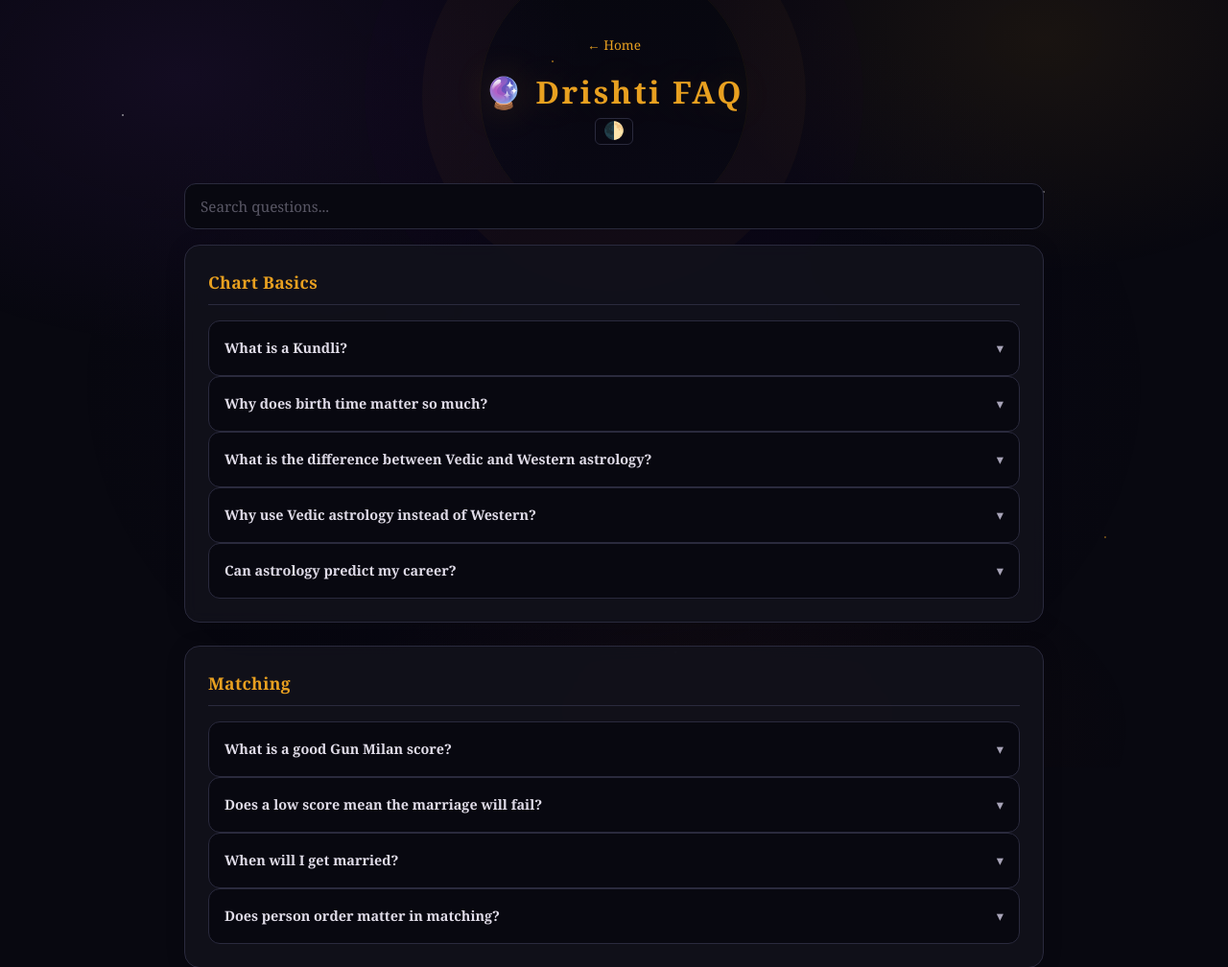
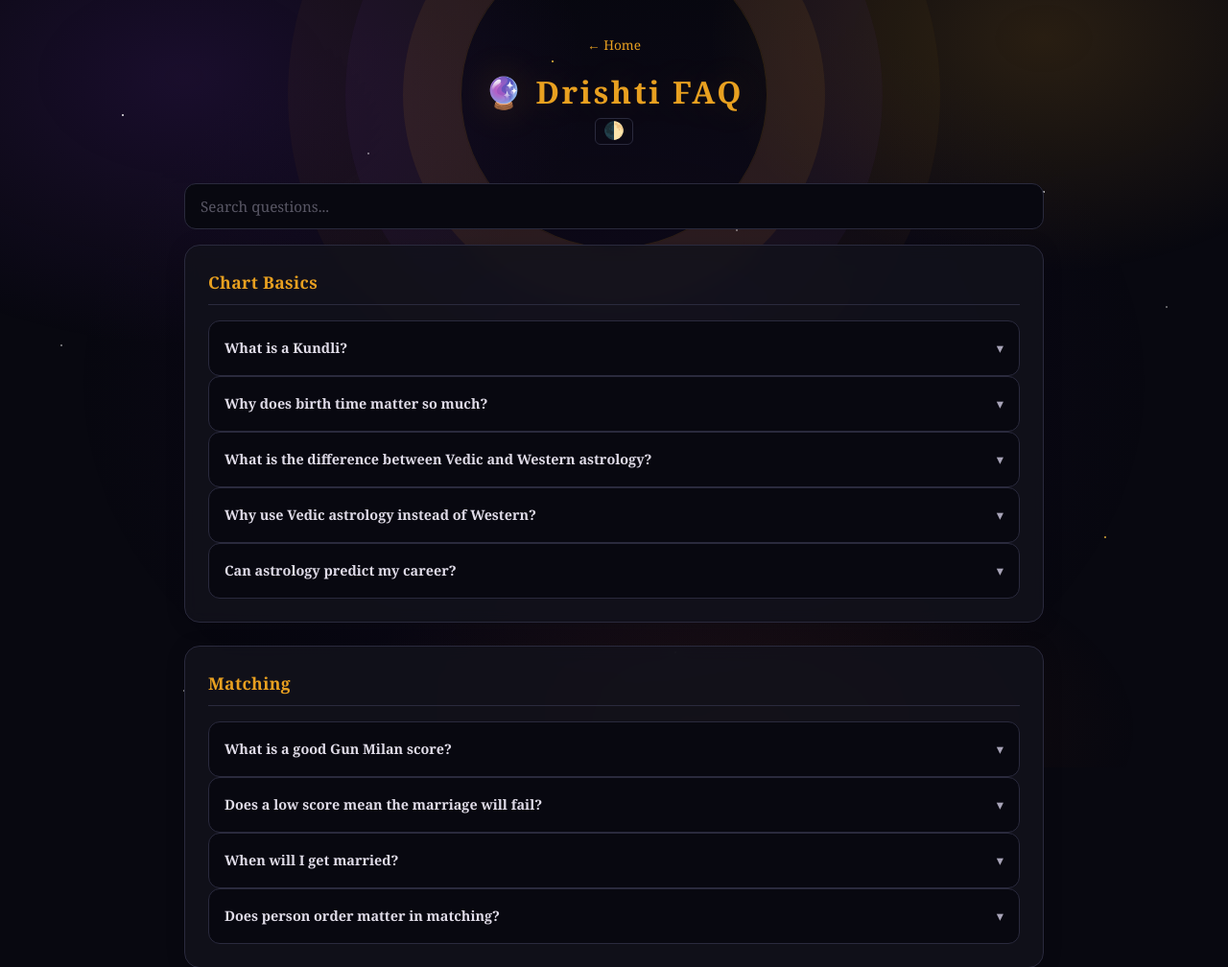
Before and after one commit to dragoonblade/Kundli, a Flask app: page /faq in a window 1280 px wide. Shown: the top 1008 px of the page at 96% size. Run offline with Flask 3, Linux system fonts and the light colour scheme.

Commit message:
fix: Boost star, nebula, yantra, and rangoli visibility
Dark mode:
- Stars 2-3px (was 1-2px), opacity 0.5-0.8 (was 0.15-0.4)
- Gold accent stars brighter
- Nebula gradients doubled (0.15-0.2 vs 0.06-0.12)
- 24 stars total (was 16)

Light mode:
- Rangoli dots 2-3px (was 1-1.5px), opacity 0.2-0.3 (was 0.08-0.15)
- Added mauve dots alongside saffron
- Center warmth boosted to 0.4 (was 0.3)
- Saffron wash 0.12 (was 0.07)

Yantra rings (both modes):
- Inner ring 1.5px border (was 1px), opacity 0.15 (was 0.06)
- Ring opacities 2-3x brighter
- Added 6th ring at 180px radius
- Larger diameter (320px vs 280px)

```diff
--- a/static/style.css
+++ b/static/style.css
@@ -74,13 +74,13 @@
     z-index: -2;
     background:
         /* Nebula glow top-left (purple) */
-        radial-gradient(ellipse 600px 400px at 15% 10%, rgba(100, 40, 160, 0.12) 0%, transparent 70%),
+        radial-gradient(ellipse 600px 400px at 15% 10%, rgba(100, 40, 160, 0.2) 0%, transparent 70%),
         /* Saffron glow top-right */
-        radial-gradient(ellipse 500px 350px at 85% 5%, rgba(232, 160, 32, 0.08) 0%, transparent 70%),
+        radial-gradient(ellipse 500px 350px at 85% 5%, rgba(232, 160, 32, 0.15) 0%, transparent 70%),
         /* Deep purple center */
-        radial-gradient(ellipse 800px 600px at 50% 50%, rgba(40, 15, 80, 0.1) 0%, transparent 70%),
+        radial-gradient(ellipse 800px 600px at 50% 50%, rgba(60, 20, 100, 0.15) 0%, transparent 70%),
         /* Warm glow bottom */
-        radial-gradient(ellipse 600px 300px at 60% 95%, rgba(180, 80, 20, 0.06) 0%, transparent 70%);
+        radial-gradient(ellipse 600px 300px at 60% 95%, rgba(180, 80, 20, 0.12) 0%, transparent 70%);
 }
 
 /* Star field */
@@ -90,53 +90,62 @@
     inset: 0;
     z-index: -1;
     background-image:
-        /* Large stars */
-        radial-gradient(1.5px 1.5px at 10% 15%, rgba(255,255,255,0.4) 50%, transparent 50%),
-        radial-gradient(1.5px 1.5px at 85% 25%, rgba(255,255,255,0.3) 50%, transparent 50%),
-        radial-gradient(2px 2px at 45% 8%, rgba(232,160,32,0.5) 50%, transparent 50%),
-        radial-gradient(1.5px 1.5px at 70% 45%, rgba(255,255,255,0.35) 50%, transparent 50%),
-        radial-gradient(1px 1px at 25% 60%, rgba(255,255,255,0.3) 50%, transparent 50%),
-        radial-gradient(2px 2px at 90% 70%, rgba(232,160,32,0.4) 50%, transparent 50%),
-        radial-gradient(1.5px 1.5px at 55% 85%, rgba(255,255,255,0.3) 50%, transparent 50%),
-        radial-gradient(1px 1px at 15% 90%, rgba(255,255,255,0.25) 50%, transparent 50%),
-        /* Small stars scattered */
-        radial-gradient(1px 1px at 30% 20%, rgba(255,255,255,0.2) 50%, transparent 50%),
-        radial-gradient(1px 1px at 60% 30%, rgba(255,255,255,0.15) 50%, transparent 50%),
-        radial-gradient(1px 1px at 5% 45%, rgba(255,255,255,0.2) 50%, transparent 50%),
-        radial-gradient(1px 1px at 40% 55%, rgba(255,255,255,0.18) 50%, transparent 50%),
-        radial-gradient(1px 1px at 75% 65%, rgba(255,255,255,0.2) 50%, transparent 50%),
-        radial-gradient(1px 1px at 20% 75%, rgba(255,255,255,0.15) 50%, transparent 50%),
-        radial-gradient(1px 1px at 95% 40%, rgba(255,255,255,0.2) 50%, transparent 50%),
-        radial-gradient(1px 1px at 50% 95%, rgba(255,255,255,0.15) 50%, transparent 50%);
+        /* Bright stars */
+        radial-gradient(2.5px 2.5px at 10% 15%, rgba(255,255,255,0.7) 50%, transparent 50%),
+        radial-gradient(3px 3px at 45% 8%, rgba(232,180,60,0.8) 50%, transparent 50%),
+        radial-gradient(2.5px 2.5px at 85% 25%, rgba(255,255,255,0.6) 50%, transparent 50%),
+        radial-gradient(3px 3px at 90% 70%, rgba(232,180,60,0.7) 50%, transparent 50%),
+        radial-gradient(2px 2px at 70% 45%, rgba(255,255,255,0.6) 50%, transparent 50%),
+        radial-gradient(2px 2px at 25% 60%, rgba(255,255,255,0.5) 50%, transparent 50%),
+        radial-gradient(2.5px 2.5px at 55% 85%, rgba(255,255,255,0.5) 50%, transparent 50%),
+        radial-gradient(2px 2px at 15% 90%, rgba(255,255,255,0.45) 50%, transparent 50%),
+        /* Medium stars */
+        radial-gradient(1.5px 1.5px at 30% 20%, rgba(255,255,255,0.4) 50%, transparent 50%),
+        radial-gradient(1.5px 1.5px at 60% 30%, rgba(255,255,255,0.35) 50%, transparent 50%),
+        radial-gradient(1.5px 1.5px at 5% 45%, rgba(255,255,255,0.4) 50%, transparent 50%),
+        radial-gradient(1.5px 1.5px at 40% 55%, rgba(255,255,255,0.35) 50%, transparent 50%),
+        radial-gradient(1.5px 1.5px at 75% 65%, rgba(255,255,255,0.4) 50%, transparent 50%),
+        radial-gradient(1.5px 1.5px at 20% 75%, rgba(255,255,255,0.3) 50%, transparent 50%),
+        radial-gradient(1.5px 1.5px at 95% 40%, rgba(255,255,255,0.35) 50%, transparent 50%),
+        radial-gradient(1.5px 1.5px at 50% 95%, rgba(255,255,255,0.3) 50%, transparent 50%),
+        /* Small dim stars */
+        radial-gradient(1px 1px at 3% 30%, rgba(255,255,255,0.25) 50%, transparent 50%),
+        radial-gradient(1px 1px at 35% 42%, rgba(255,255,255,0.2) 50%, transparent 50%),
+        radial-gradient(1px 1px at 65% 12%, rgba(255,255,255,0.25) 50%, transparent 50%),
+        radial-gradient(1px 1px at 82% 52%, rgba(255,255,255,0.2) 50%, transparent 50%),
+        radial-gradient(1px 1px at 48% 72%, rgba(255,255,255,0.2) 50%, transparent 50%),
+        radial-gradient(1px 1px at 12% 82%, rgba(255,255,255,0.2) 50%, transparent 50%);
     pointer-events: none;
 }
 
 /* Light mode: warm sacred parchment */
 :root.light body::after {
     background-image:
-        /* Subtle gold dots like rangoli */
-        radial-gradient(1.5px 1.5px at 10% 12%, rgba(192, 112, 16, 0.15) 50%, transparent 50%),
-        radial-gradient(1.5px 1.5px at 30% 28%, rgba(192, 112, 16, 0.1) 50%, transparent 50%),
-        radial-gradient(1px 1px at 50% 8%, rgba(192, 112, 16, 0.12) 50%, transparent 50%),
-        radial-gradient(1.5px 1.5px at 70% 35%, rgba(192, 112, 16, 0.1) 50%, transparent 50%),
-        radial-gradient(1px 1px at 90% 18%, rgba(192, 112, 16, 0.12) 50%, transparent 50%),
-        radial-gradient(1px 1px at 20% 50%, rgba(192, 112, 16, 0.08) 50%, transparent 50%),
-        radial-gradient(1.5px 1.5px at 60% 60%, rgba(192, 112, 16, 0.1) 50%, transparent 50%),
-        radial-gradient(1px 1px at 80% 75%, rgba(192, 112, 16, 0.08) 50%, transparent 50%),
-        radial-gradient(1px 1px at 40% 85%, rgba(192, 112, 16, 0.1) 50%, transparent 50%),
-        radial-gradient(1.5px 1.5px at 15% 70%, rgba(192, 112, 16, 0.08) 50%, transparent 50%);
+        /* Visible saffron dots like rangoli */
+        radial-gradient(3px 3px at 10% 12%, rgba(192, 112, 16, 0.3) 50%, transparent 50%),
+        radial-gradient(2.5px 2.5px at 30% 28%, rgba(192, 112, 16, 0.25) 50%, transparent 50%),
+        radial-gradient(2px 2px at 50% 8%, rgba(192, 112, 16, 0.25) 50%, transparent 50%),
+        radial-gradient(3px 3px at 70% 35%, rgba(192, 112, 16, 0.2) 50%, transparent 50%),
+        radial-gradient(2px 2px at 90% 18%, rgba(192, 112, 16, 0.25) 50%, transparent 50%),
+        radial-gradient(2.5px 2.5px at 20% 50%, rgba(192, 112, 16, 0.2) 50%, transparent 50%),
+        radial-gradient(3px 3px at 60% 60%, rgba(192, 112, 16, 0.2) 50%, transparent 50%),
+        radial-gradient(2px 2px at 80% 75%, rgba(192, 112, 16, 0.2) 50%, transparent 50%),
+        radial-gradient(2.5px 2.5px at 40% 85%, rgba(192, 112, 16, 0.2) 50%, transparent 50%),
+        radial-gradient(2px 2px at 15% 70%, rgba(192, 112, 16, 0.18) 50%, transparent 50%),
+        radial-gradient(2px 2px at 95% 50%, rgba(140, 60, 120, 0.15) 50%, transparent 50%),
+        radial-gradient(2px 2px at 5% 35%, rgba(140, 60, 120, 0.12) 50%, transparent 50%);
     display: block;
 }
 :root.light body::before {
     background:
         /* Warm saffron wash top */
-        radial-gradient(ellipse 700px 400px at 20% 0%, rgba(192, 112, 16, 0.07) 0%, transparent 70%),
+        radial-gradient(ellipse 700px 400px at 20% 0%, rgba(192, 112, 16, 0.12) 0%, transparent 70%),
         /* Soft mauve accent */
-        radial-gradient(ellipse 500px 400px at 80% 10%, rgba(140, 60, 120, 0.04) 0%, transparent 70%),
+        radial-gradient(ellipse 500px 400px at 80% 10%, rgba(140, 60, 120, 0.07) 0%, transparent 70%),
         /* Warm bottom glow */
-        radial-gradient(ellipse 800px 400px at 50% 100%, rgba(192, 140, 60, 0.05) 0%, transparent 70%),
+        radial-gradient(ellipse 800px 400px at 50% 100%, rgba(192, 140, 60, 0.08) 0%, transparent 70%),
         /* Center warmth */
-        radial-gradient(ellipse 600px 600px at 50% 50%, rgba(255, 240, 220, 0.3) 0%, transparent 70%);
+        radial-gradient(ellipse 600px 600px at 50% 50%, rgba(255, 240, 220, 0.4) 0%, transparent 70%);
 }
 
 /* Layout */
@@ -192,27 +201,29 @@
     top: 50%;
     left: 50%;
     transform: translate(-50%, -50%);
-    width: 280px;
-    height: 280px;
+    width: 320px;
+    height: 320px;
     border-radius: 50%;
-    border: 1px solid rgba(232, 160, 32, 0.06);
+    border: 1.5px solid rgba(232, 160, 32, 0.15);
     box-shadow:
         0 0 0 30px transparent,
-        0 0 0 60px rgba(232, 160, 32, 0.03),
+        0 0 0 60px rgba(232, 160, 32, 0.08),
         0 0 0 90px transparent,
-        0 0 0 120px rgba(100, 40, 160, 0.02),
-        0 0 0 150px transparent;
+        0 0 0 120px rgba(120, 50, 180, 0.06),
+        0 0 0 150px transparent,
+        0 0 0 180px rgba(232, 160, 32, 0.04);
     pointer-events: none;
     z-index: -1;
 }
 :root.light header::before {
-    border-color: rgba(192, 112, 16, 0.1);
+    border-color: rgba(192, 112, 16, 0.15);
     box-shadow:
         0 0 0 30px transparent,
-        0 0 0 60px rgba(192, 112, 16, 0.04),
+        0 0 0 60px rgba(192, 112, 16, 0.08),
         0 0 0 90px transparent,
-        0 0 0 120px rgba(140, 60, 120, 0.03),
-        0 0 0 150px transparent;
+        0 0 0 120px rgba(140, 60, 120, 0.05),
+        0 0 0 150px transparent,
+        0 0 0 180px rgba(192, 112, 16, 0.03);
 }
 .back-link {
     display: inline-block;
```
